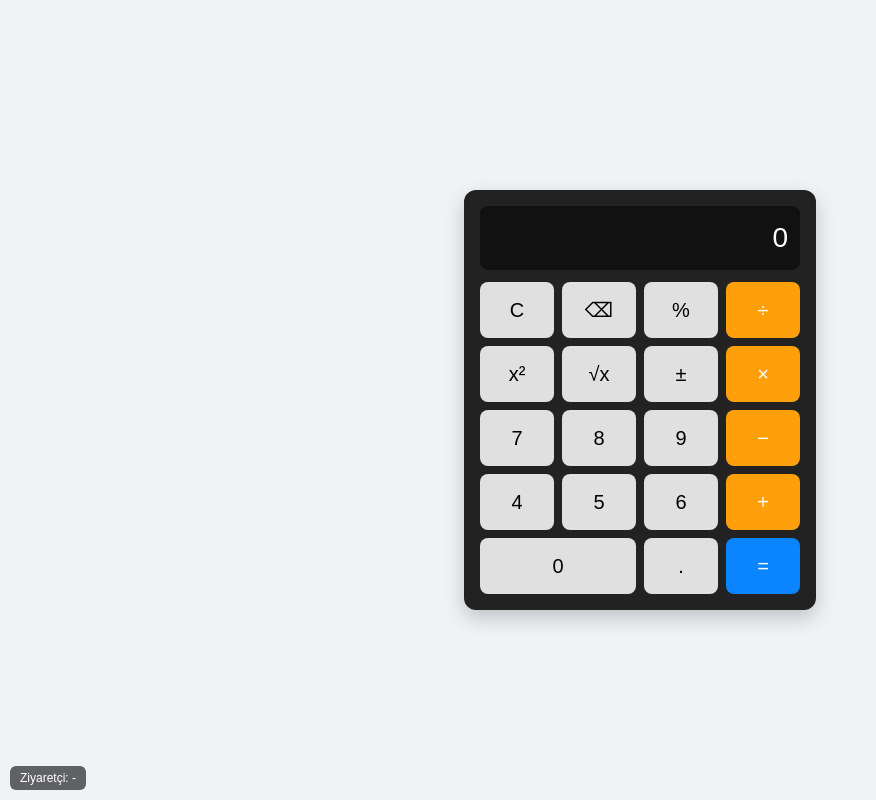
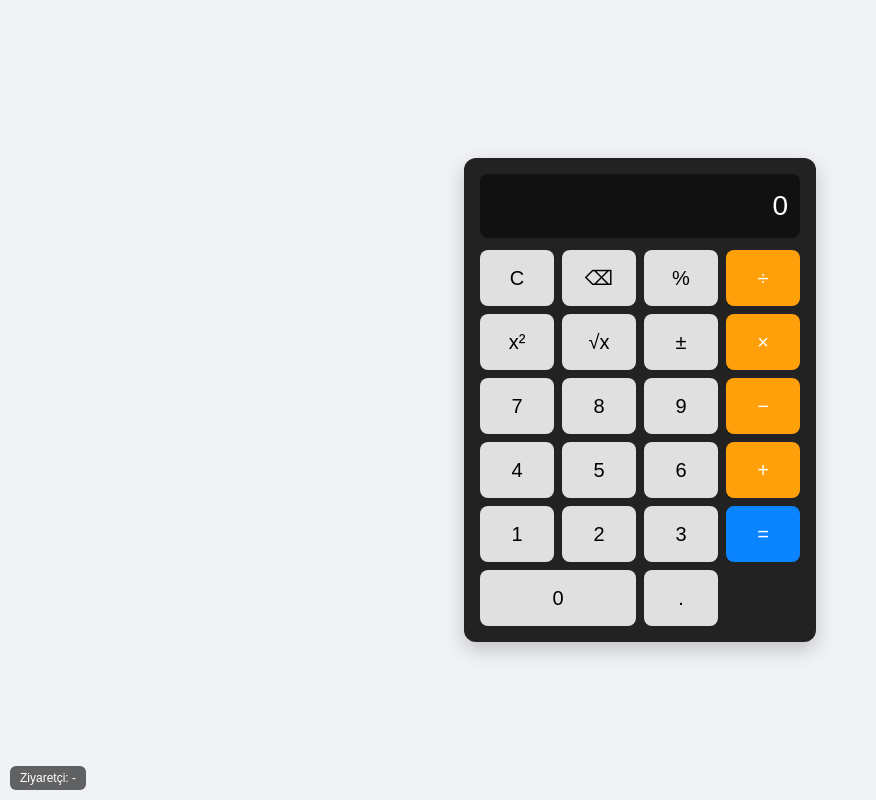
Before and after one commit to fatima-zehra-berik/hesap-makinesi2, a plain HTML site: page index.html in a window 1280 px wide. Shown: the whole page, without its empty margins (0-876 px from the left). Drawn offline with Linux system fonts and the light colour scheme; no server answers.

Commit message:
html rakamlar uzerinde guncellendi

```diff
--- a/index.html
+++ b/index.html
@@ -44,7 +44,7 @@
   <button class="btn" data-action="percent">%</button>
   <button class="btn op" data-action="/">÷</button>
 
-      <!-- 2. satır: yeni özellikler -->
+  <!-- 2. satır: gelişmiş özellikler -->
   <button class="btn" data-action="square">x²</button>
   <button class="btn" data-action="sqrt">√x</button>
   <button class="btn" data-action="sign">±</button>
@@ -63,9 +63,14 @@
   <button class="btn op" data-action="+">+</button>
 
   <!-- 5. satır -->
+  <button class="btn" data-number="1">1</button>
+  <button class="btn" data-number="2">2</button>
+  <button class="btn" data-number="3">3</button>
+  <button class="btn equals" data-action="=">=</button>
+
+  <!-- 6. satır -->
   <button class="btn wide" data-number="0">0</button>
   <button class="btn" data-number=".">.</button>
-      <button class="btn equals" data-action="=">=</button>
 </div>
   </div>
 
```
Lines whose indentation alone changed are shown as unchanged.
